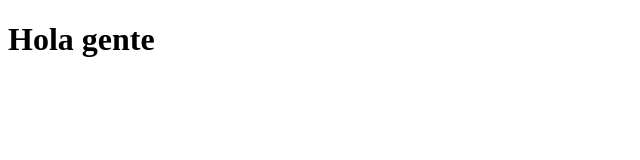
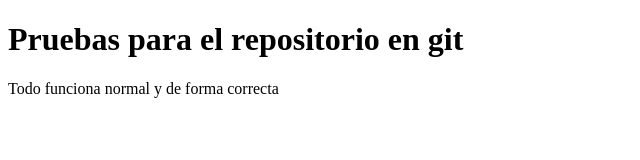
Before and after one commit to JorChaves08/proyectoDemoCursoPrework, a plain HTML site: page index.html in a window 1280 px wide. Shown: the whole page, without its empty margins (0-640 px from the left). Drawn offline with Linux system fonts and the light colour scheme.

Commit message:
se agregó varias lineas de código

```diff
--- a/index.html
+++ b/index.html
@@ -4,9 +4,10 @@
   <meta charset="UTF-8">
   <meta http-equiv="X-UA-Compatible" content="IE=edge">
   <meta name="viewport" content="width=device-width, initial-scale=1.0">
-  <title>Document</title>
+  <title>Pruebas para GIT</title>
 </head>
 <body>
- <H1>Hola gente</H1>
+ <H1>Pruebas para el repositorio en git</H1>
+ <p>Todo funciona normal y de forma correcta</p>
 </body>
 </html>
```
